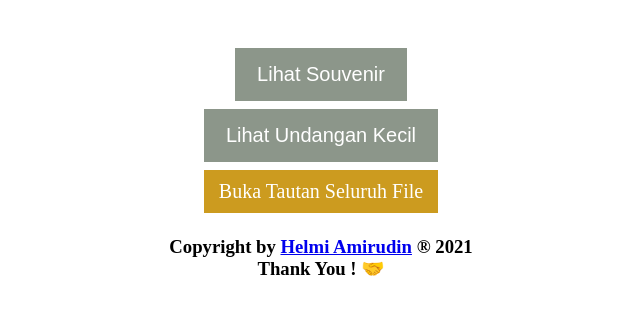
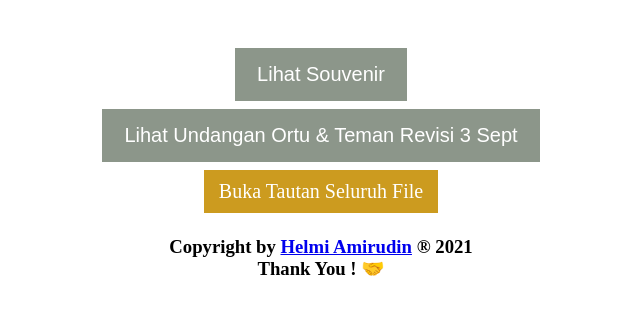
Before and after one commit to helmiau/design, a plain HTML site: page index.html in a window 1280 px wide. Shown: the whole page, without its empty margins (319-959 px from the left). Drawn offline with Linux system fonts and the light colour scheme.

Commit message:
Update index.html

```diff
--- a/index.html
+++ b/index.html
@@ -45,10 +45,11 @@
 	<img src="Souvenir1.png" alt="Loading...">
 </div>
 <br>
-<button onclick="klikrevisi()" class="button">Lihat Undangan Kecil</button>
+<button onclick="klikrevisi()" class="button">Lihat Undangan Ortu & Teman Revisi 3 Sept</button>
 <div id="revisi" style="display:none">
-	<a href="https://github.com/helmiau/testweb/releases/latest/download/Undangan-Ortu-All-Pages.pdf" class="btn">Unduh Undangan Ortu PDF</a><br>
-	<a href="https://github.com/helmiau/testweb/releases/latest/download/Undangan-Teman-All-Pages.pdf" class="btn">Unduh Undangan Teman PDF</a><br>
+	<a href="https://github.com/helmiau/testweb/releases/latest/download/Undangan-Ortu-All-Pages.pdf" class="btn">Unduh Undangan Ortu PDF</a>
+	<a href="https://github.com/helmiau/testweb/releases/latest/download/Undangan-Teman-All-Pages.pdf" class="btn">Unduh Undangan Teman PDF</a>
+	<a>Ini sengaja digabung, soalnya halaman 1-3 nya sama, cuma beda di hal 4 yg bagian turut mengundang</a>
 <br>
 	<img src="Undangan-Rev.png" alt="Loading...">
 </div>
```
